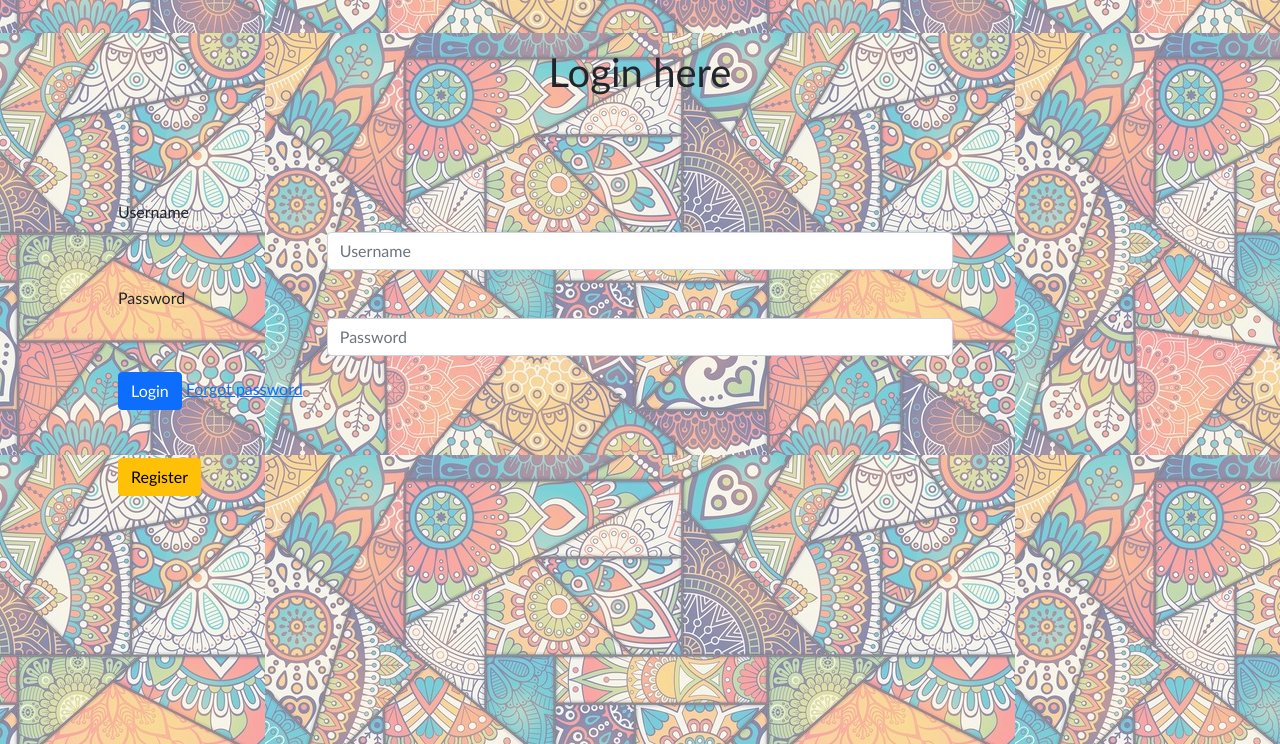
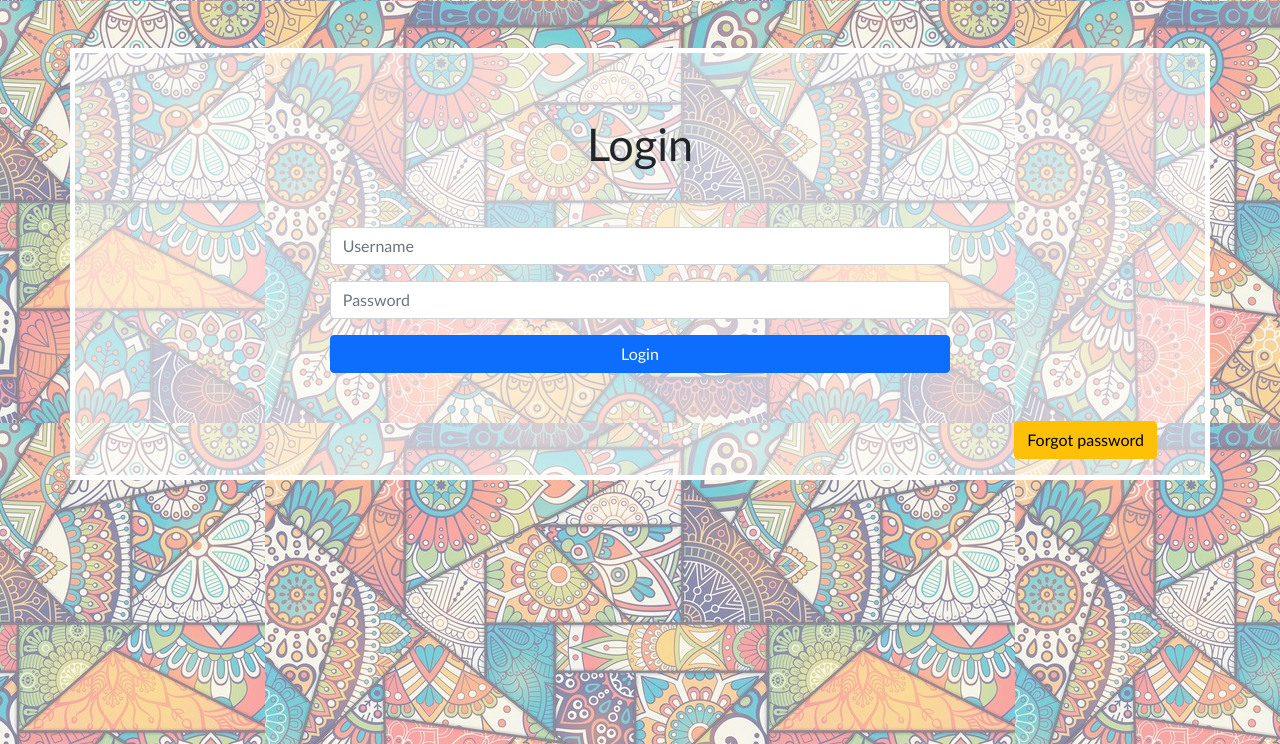
Before and after one commit to amssdias/login-system, a Django app: page /auth/login/ in a window 1280 px wide. Shown: the part 56-800 px from the top of the page. Run offline with Django 3.2, Linux system fonts and the light colour scheme.

Commit message:
front-end: new design for templates

```diff
--- a/loginSys/templates/loginSys/login.html
+++ b/loginSys/templates/loginSys/login.html
@@ -4,13 +4,13 @@
 
 {% block content %}
 
-    <h1 class="d-flex justify-content-center p-5">Login here</h1>
 
-    <div class="container p-5">
+<div class="form-layout container px-5 py-3 mt-5">
+    <h1 class="title d-flex justify-content-center p-5">Login</h1>
 
     {% include "loginSys/messages.html" %}
 
-        <form action="{% url 'login' %}" method="POST">
+    <form class="d-flex flex-column" action="{% url 'login' %}" method="POST">
 
         {% csrf_token %}
 
@@ -24,7 +24,7 @@
 
         {% for field in login_form %}
         <div class="mb-3">
-                    <label for="{{ field.id_for_label }}" class="form-label">{{ field.label }}</label>
+            <!-- <label for="{{ field.id_for_label }}" class="form-label">{{ field.label }}</label> -->
             {{ field }}
             {% if field.errors %}
             <div class="alert alert-danger">
@@ -35,11 +35,14 @@
         {% endfor %}
 
 
-            <button type="submit" class="btn btn-primary">Login</button>
-            <a class="ml-4" href="{% url 'password_reset' %}">Forgot password</a>
+        <button type="submit" class="form-btn btn btn-primary">Login</button>
     </form>
 
-        <a href="{% url 'register' %}" class="btn btn-warning mt-5">Register</a>
+    <div class="links mt-5">
+        <a class="btn btn-warning link ml-4" href="{% url 'password_reset' %}">Forgot password</a>
+    </div>
+
+    <!-- <a href="{% url 'register' %}" class="btn btn-warning mt-5">Register</a> -->
 
 </div>
 
```
Also changed, not shown: loginSys/templates/loginSys/register.html (+7 -6 lines), loginSys/templates/password_reset/password_reset_form.html (+12 -8 lines), loginSys/templates/update_password/password_update.html (+9 -4 lines), README.md, readme_media/login.png (added). Lines whose indentation alone changed are shown as unchanged.
